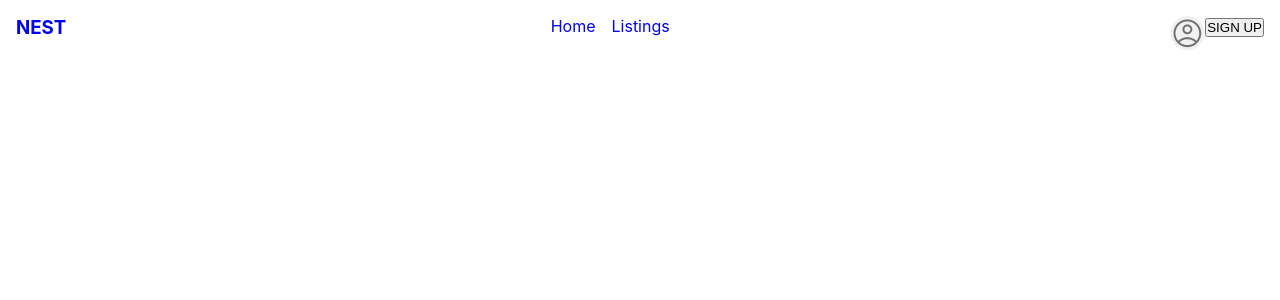
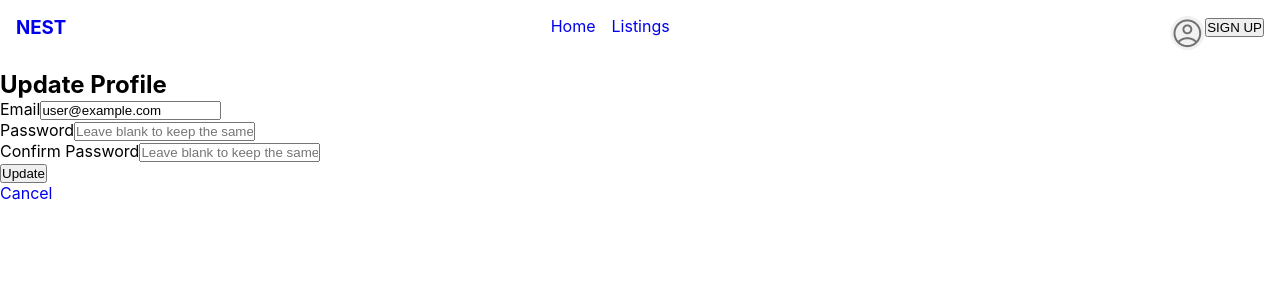
Before and after one commit to stebnj/steven-joo-capstone-project, a React (Create React App) app in the folder client/: page /update-profile in a window 1280 px wide. Shown: the top 300 px of the page. Built offline with nearby package versions, Linux system fonts and the light colour scheme; no server answers; sample sign-in values are in the browser's storage.

Commit message:
addupdate functions to controller

```diff
--- a/client/src/App.js
+++ b/client/src/App.js
@@ -4,6 +4,7 @@ import Home from './pages/Home/Home';
 import Login from './components/Login/Login';
 import Signup from './components/SIgnup/Signup';
 import Dashboard from './components/Dashboard/Dashboard';
+import UpdateProfile from './components/UpdateProfile/UpdateProfile';
 import PrivateRoute from './components/PrivateRoute/PrivateRoute';
 import ForgotPassword from './components/ForgotPassword/ForgotPassword';
 import ListingDetails from './pages/ListingsDetails/ListingDetails';
@@ -23,6 +24,7 @@ function App() {
           <Route path="/listings/:id" element={<ListingDetails />}></Route>
           <Route path="/signup" element={<Signup />}></Route>
           <Route path="/login" element={<Login />}></Route>
+          <Route path="/update-profile" element={<PrivateRoute><UpdateProfile /></PrivateRoute>}></Route>
           <Route path="/forgot-password" element={<ForgotPassword />}></Route>
           <Route path="/dashboard" element={<PrivateRoute><Dashboard /></PrivateRoute>}></Route>
         </Routes>
--- /dev/null
+++ b/client/src/components/UpdateProfile/UpdateProfile.js
@@ -0,0 +1,75 @@
+import React, { useState } from 'react'
+import { useRef } from 'react'
+import { useAuth } from '../../contexts/AuthContext'
+import { Link, useNavigate } from 'react-router-dom'
+
+export default function UpdateProfile() {
+    const emailRef = useRef()
+    const passwordRef = useRef()
+    const passwordConfirmRef = useRef()
+    const { currentUser } = useAuth()
+    const [error, setError] = useState('')
+    const [loading, setLoading] = useState(false)
+    const navigate = useNavigate()
+
+    async function handleSubmit(e) {
+        e.preventDefault()
+
+        if(passwordRef.current.value !==
+            passwordConfirmRef.current.value) {
+                return setError('Passwords do not match')
+            }
+        try{
+            setError('')
+            setLoading(true)
+            // await signup(emailRef.current.value, passwordRef.current.value)
+            navigate('/')
+
+        } catch (error) {
+            setError('Failed to create an account')
+        }
+       setLoading(false)
+    }
+
+
+
+
+  return (
+    <main>
+        <section>
+            <h2>
+                Update Profile
+            </h2>
+
+            {error}
+        </section>
+        <section>
+            <form onSubmit={handleSubmit}>
+                <div>
+                    <label>
+                        Email
+                    </label>
+                    <input type="email" ref={emailRef} required defaultValue={currentUser.email} />
+
+                </div>
+                <div>
+                    <label>
+                        Password
+                    </label>
+                    <input type="password" ref={passwordRef} placeholder='Leave blank to keep the same'/>
+                </div>
+                <div>
+                    <label>
+                        Confirm Password
+                    </label>
+                    <input type="password" ref={passwordConfirmRef}  placeholder='Leave blank to keep the same'/>
+                </div>
+                <button disabled={loading} type="submit">Update</button>
+            </form>
+        </section>
+        <section>
+            <p><Link to="/dashboard">Cancel</Link> </p>
+        </section>
+    </main>
+  )
+}
--- a/client/src/contexts/AuthContext.js
+++ b/client/src/contexts/AuthContext.js
@@ -28,6 +28,15 @@ export function AuthProvider({children}) {
         return auth.sendPasswordResetEmail(email)
     }
 
+    function updateEmail(email) {
+        return currentUser.updateEmail(email)
+    }
+
+    function updatePassword(password) {
+        return currentUser.updatePassword(password)
+    }
+
+
     useEffect(() => {
 
         const unsubscribe = auth.onAuthStateChanged(user => {
@@ -44,7 +53,9 @@ export function AuthProvider({children}) {
         signup,
         login,
         logout,
-        resetPassword
+        resetPassword,
+        updateEmail,
+        updatePassword
     }
 
 
```
Also changed, not shown: client/src/components/UpdateProfile/UpdateProfile.scss (added).
